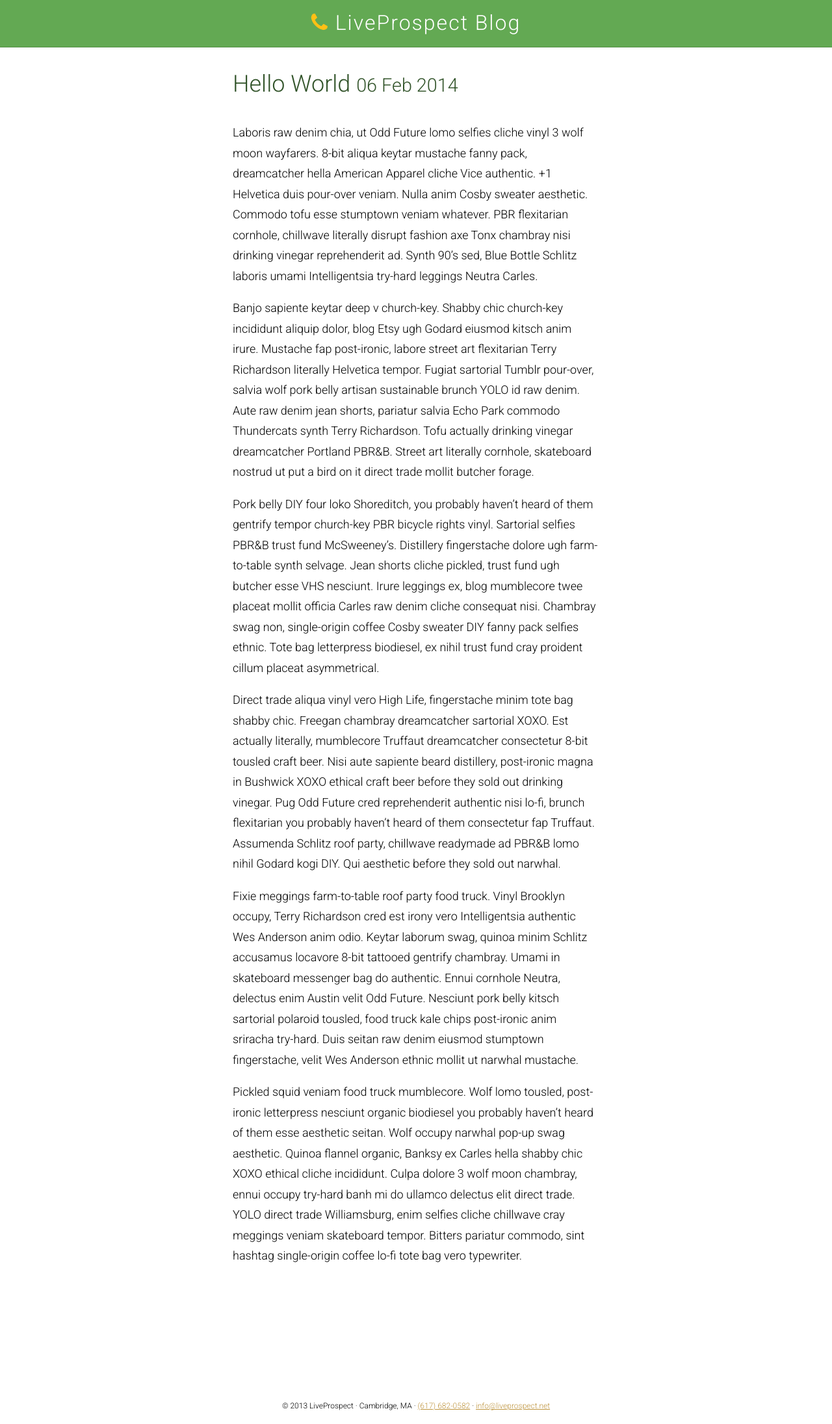
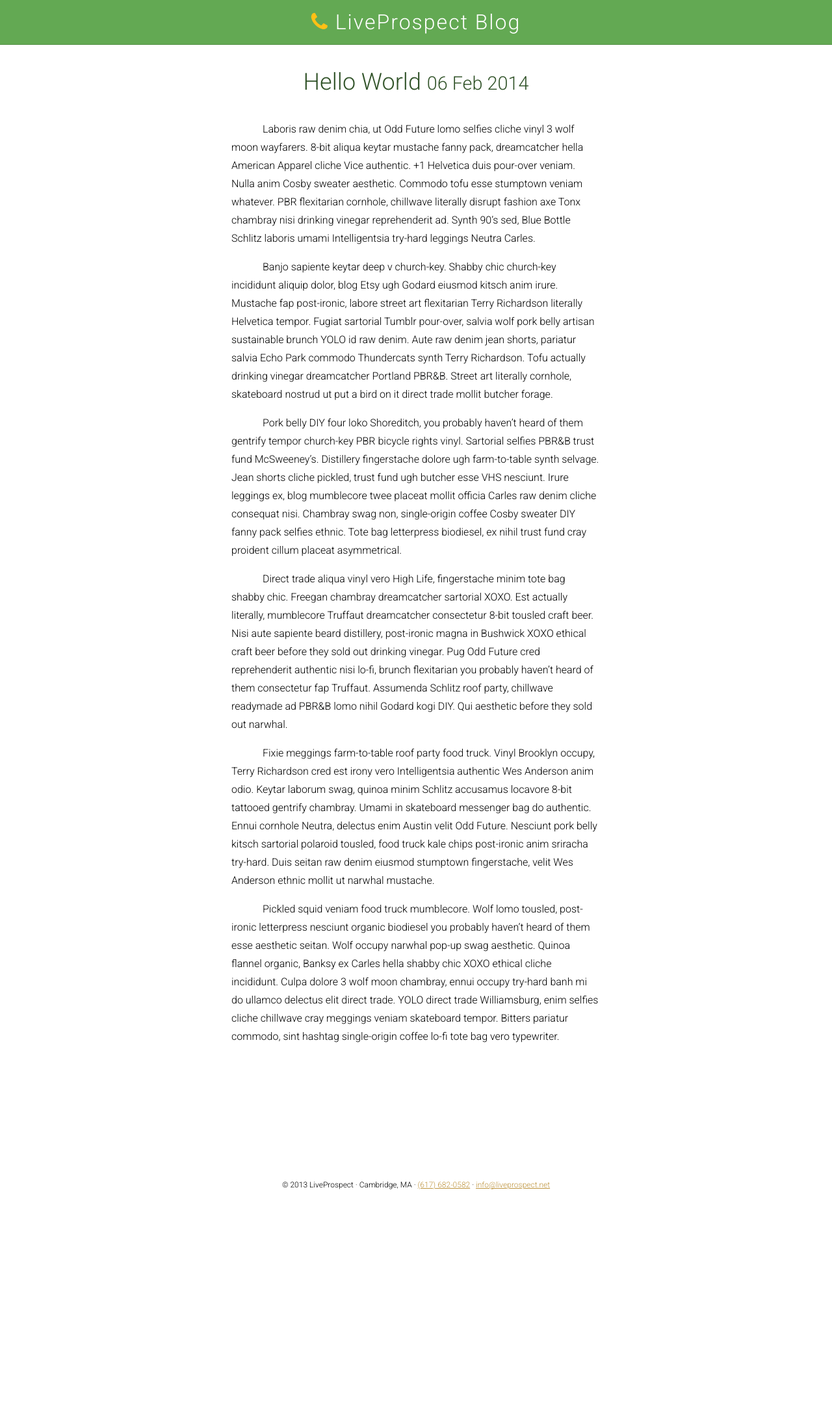
Before and after one commit to LiveProspect/liveprospect.github.io, a Jekyll site: the page built from _posts/2014-02-06-hello-world.md, in a window 1280 px wide. Shown: the whole page at 65% size. Built offline with Jekyll 4.4.1, drawn with Linux system fonts in a browser that asks for light colours; nearby versions of some CDN libraries; Markdown is read by kramdown in place of the engine named in the settings; after the commit the page ends 1849 px from its top, so only the background shows below that.

Commit message:
text indent

```diff
--- a/css/main.css
+++ b/css/main.css
@@ -6,7 +6,7 @@
   display: inline-block; }
 
 body {
-  font-size: 18px;
+  font-size: 16px;
   line-height: 1.75em;
 }
 
@@ -22,6 +22,7 @@
   line-height: 1.5em; }
 
 h2 {
+  text-align: center;
   font-size: 36px;
   line-height: 1.5em; }
 
@@ -45,6 +46,7 @@
     color: #987631; }
 
 p {
+  text-indent: 3em;
   margin-bottom: 1em; }
 
 .button, input[type='submit'], input[type='button'], button {
```
